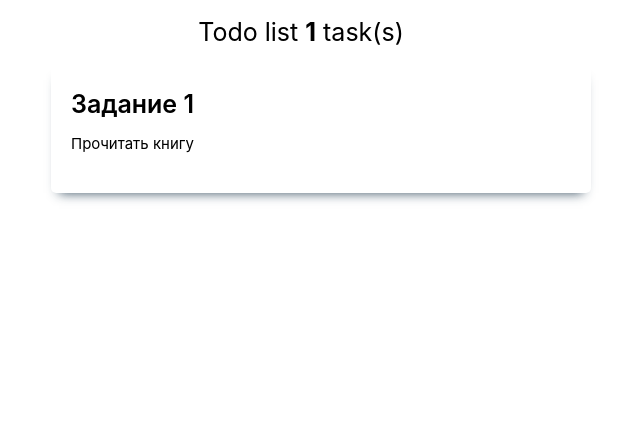
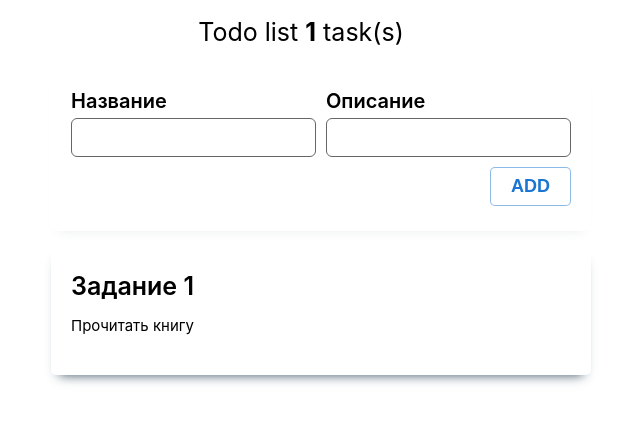
Before and after one commit to anovic123/todo-list-react-ts, a React (Create React App) app: page / in a window 1280 px wide. Shown: the top 422 px of the page, without its empty margins (339-979 px from the left). Built offline with nearby package versions, Linux system fonts and the light colour scheme.

Commit message:
add TodoPanel and Button Component

```diff
--- a/src/App.tsx
+++ b/src/App.tsx
@@ -1,8 +1,7 @@
 import React from 'react';
-import { Header } from './components';
+import { Header, TodoList, TodoPanel } from './components';
 
 import styles from './App.module.css';
-import { TodoList } from './components/TodoList';
 
 const DEFAULT_TODO_LIST = [
   { id: 1, title: 'Задание 1', description: 'Прочитать книгу', checked: false },
@@ -15,6 +14,7 @@ export const App = () => {
     <div className={styles.addContainer}>
       <div className={styles.container}>
         <Header todoCount={todos.length} />
+        <TodoPanel />
         <TodoList todos={todos} />
       </div>
     </div>
--- /dev/null
+++ b/src/components/Button/Button.module.css
@@ -0,0 +1,36 @@
+.button {
+  border-radius: 5px;
+  padding: 8px 20px;
+  font-size: 18px;
+  font-weight: 600;
+  cursor: pointer;
+  background-color: white;
+  transition: all 0.3s ease 0s;
+}
+
+.buttonRed {
+  border: 1px solid rgba(210, 25, 25, 0.5);
+  color: #d21919;
+}
+
+.buttonRed:hover {
+  background-color: rgba(210, 25, 25, 0.05);
+}
+
+.buttonOrange {
+  border: 1px solid rgba(210, 102, 25, 0.5);
+  color: #d27c19;
+}
+
+.buttonOrange:hover {
+  background-color: rgba(210, 84, 25, 0.05);
+}
+
+.buttonBlue {
+  border: 1px solid rgba(25, 118, 210, 0.5);
+  color: #1976d2;
+}
+
+.buttonBlue:hover {
+  background-color: rgba(25, 118, 210, 0.05);
+}
--- /dev/null
+++ b/src/components/Button/Button.tsx
@@ -0,0 +1,17 @@
+import React from 'react';
+
+import styles from './Button.module.css';
+
+interface ButtonProps extends React.ComponentPropsWithRef<'button'> {
+  color: 'Orange' | 'Blue' | 'Red';
+}
+
+export const Button: React.FC<ButtonProps> = ({ color, children, onClick }) => {
+  const className = `${styles.button} ${styles[`button${color}`]}`
+
+  return (
+    <button className={className} onClick={onClick}>
+      {children}
+    </button>
+  )
+}
--- /dev/null
+++ b/src/components/TodoPanel/TodoPanel.module.css
@@ -0,0 +1,39 @@
+.todoPanelContainer {
+  background-color: white;
+  box-shadow: 0rem 0.5rem 0.6875rem -0.5rem rgba(34, 60, 80, 0.09);
+  margin-bottom: 0.9375rem;
+  width: 100%;
+  padding: 1.5625rem 1.25rem;
+  border-radius: 0.3125rem;
+}
+
+.fieldsContainer {
+  display: flex;
+  justify-content: space-between;
+  gap: 0.625rem;
+}
+
+.fieldContainer {
+  width: 100%;
+}
+
+.fieldContainer label {
+  display: flex;
+  flex-direction: column;
+  gap: 0.3125rem;
+  font-size: 1.25rem;
+  font-weight: 600;
+}
+
+.fieldContainer input {
+  font-size: 0.9375rem;
+  padding: 0.625rem 0.3125rem;
+  border-radius: 0.375rem;
+  border: 0.0313rem solid #666;
+}
+
+.buttonContainer {
+  width: 100%;
+  text-align: right;
+  margin-top: 0.625rem;
+}
--- /dev/null
+++ b/src/components/TodoPanel/TodoPanel.tsx
@@ -0,0 +1,55 @@
+import React from 'react';
+import { Button } from '../Button/Button';
+
+import styles from './TodoPanel.module.css';
+
+const DEFAULT_TODO = { title: '', description: '' };
+
+interface TodoPanelProps {}
+
+export const TodoPanel: React.FC<TodoPanelProps> = (props) => {
+  const [todo, setTodo] = React.useState(DEFAULT_TODO);
+
+  const onChange = (event: React.ChangeEvent<HTMLInputElement>) => {
+    const { value, name } = event.target;
+    setTodo({ ...todo, [name]: value });
+  };
+
+  console.log(todo);
+
+  return (
+    <div className={styles.todoPanelContainer}>
+      <div className={styles.fieldsContainer}>
+        <div className={styles.fieldContainer}>
+          <label htmlFor="title">
+            <div>Название</div>
+            <input
+              autoComplete="off"
+              id="title"
+              name="title"
+              value={todo.title}
+              onChange={onChange}
+            />
+          </label>
+        </div>
+        <div className={styles.fieldContainer}>
+          <label htmlFor="description">
+            <div>Описание</div>
+            <input
+              autoComplete="off"
+              id="description"
+              name="description"
+              value={todo.description}
+              onChange={onChange}
+            />
+          </label>
+        </div>
+      </div>
+      <div className={styles.buttonContainer}>
+        <Button color="Blue" onClick={() => {}}>
+          ADD
+        </Button>
+      </div>
+    </div>
+  );
+};
--- a/src/components/index.ts
+++ b/src/components/index.ts
@@ -1 +1,3 @@
 export * from './Header/Header';
+export * from './TodoPanel/TodoPanel';
+export * from './TodoList';
```
